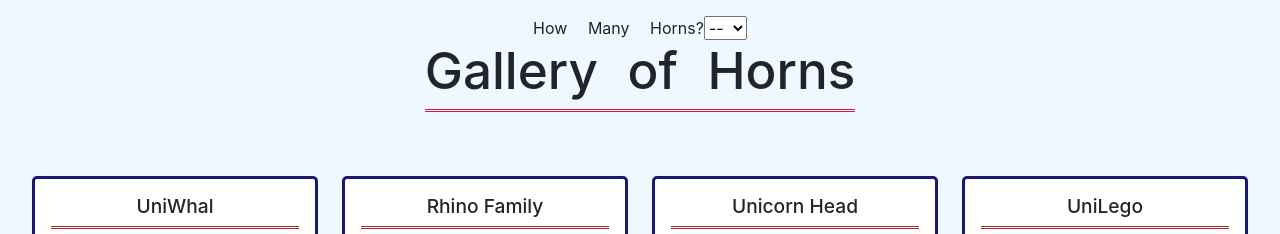
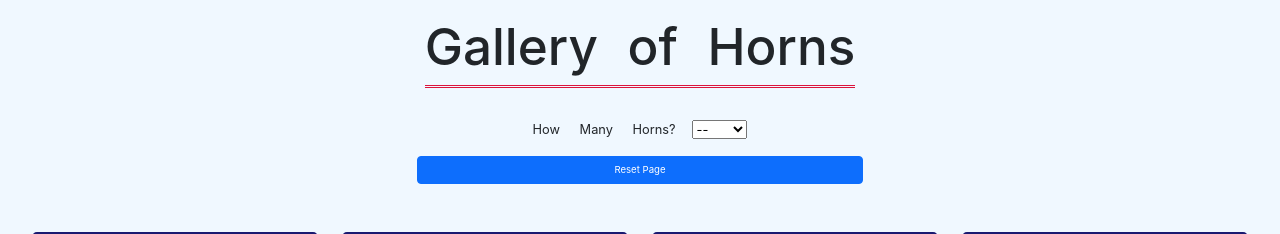
Before and after one commit to AndresMillsGallego/gallery-of-horns, a React (Create React App) app: page / in a window 1280 px wide. Shown: the top 234 px of the page. Built offline with nearby package versions, Linux system fonts and the light colour scheme.

Commit message:
finished lab 04

```diff
--- a/src/App.js
+++ b/src/App.js
@@ -13,7 +13,7 @@ class App extends React.Component {
     this.state = {
       displayModal: false,
       beast: {},
-      numberOfHorns: 0
+      numberOfHorns: ''
     }
   }
 
--- a/src/Header.css
+++ b/src/Header.css
@@ -23,3 +23,26 @@ header {
   color: crimson;
   border-bottom: 3px double black;
 }
+
+.hornForm {
+  display: flex;
+  flex-direction: column;
+}
+
+.hornForm label {
+  margin-bottom: 1rem;
+}
+
+.btn {
+  margin: auto;
+  width: 40%;
+  font-size: .75vw;
+}
+
+label {
+  font-size: 1vw;
+}
+select {
+  margin-left: 1rem;
+  width: 5%;
+}
--- a/src/Header.js
+++ b/src/Header.js
@@ -1,5 +1,7 @@
 import React from 'react';
 import Form from 'react-bootstrap/Form'
+import Button from 'react-bootstrap/Button'
+import Container from 'react-bootstrap/Container'
 
 import './Header.css';
 
@@ -13,9 +15,9 @@ class Header extends React.Component {
 
   classNameChange = () => {
     if (this.state.className === 'h1') {
-      this.setState({className: 'h1Crimson'});
+      this.setState({ className: 'h1Crimson' });
     } else {
-      this.setState({className: 'h1'})
+      this.setState({ className: 'h1' })
     }
   }
 
@@ -24,13 +26,20 @@ class Header extends React.Component {
     this.props.handleHornSelection(numberOfHorns)
   }
 
+  resetPage = () => {
+    window.location.reload();
+    alert('Page reset!  You get to see ALL the beasts now!')
+  }
+
   render() {
     console.log(this.props.numberOfHorns);
     return (
       <header>
-        <Form onChange={this.collectNumberOfHorns}>
+        <h1 className={this.state.className} onClick={this.classNameChange}>Gallery of Horns</h1>
+        <Container>
+        <Form className="hornForm" onChange={this.collectNumberOfHorns}>
           <label>How Many Horns?
-            <select name='hornSection'>
+            <select name='hornSection' title='Choose How Many Horns Here'>
               <option defaultValue disabled="">--</option>
               <option value="1">1</option>
               <option value="2">2</option>
@@ -38,8 +47,9 @@ class Header extends React.Component {
               <option value="4+">4+</option>
             </select>
           </label>
+          <Button onClick={this.resetPage}>Reset Page</Button>
         </Form>
-        <h1 className={this.state.className} onClick={this.classNameChange}>Gallery of Horns</h1>
+        </Container>
       </header>
     )
   }
--- a/src/HornedBeast.css
+++ b/src/HornedBeast.css
@@ -10,7 +10,6 @@
   border: 3px solid dodgerblue;
   border-radius: 5px;
   width: 100%;
-  height: 15vw;
   object-fit: cover;
   margin: 1rem auto;
 }
--- a/src/HornedBeast.js
+++ b/src/HornedBeast.js
@@ -21,7 +21,7 @@ class HornedBeast extends React.Component {
     return (
       <Card className='beastCard h-100'>
         <Card.Title>{this.props.beast.title}</Card.Title>
-        <Card.Img src={this.props.beast.image_url} alt={this.props.beast.title} title={this.props.beast.title} onClick={this.handleBeastClick}></Card.Img>
+        <Card.Img className="h-50" src={this.props.beast.image_url} alt={this.props.beast.title} title={this.props.beast.title} onClick={this.handleBeastClick}></Card.Img>
         <Card.Text>💕: {this.state.hearts}</Card.Text>
         <Card.Text>{this.props.beast.description}</Card.Text>
       </Card>
--- a/src/Main.js
+++ b/src/Main.js
@@ -6,9 +6,18 @@ import Col from 'react-bootstrap/Col'
 import './Main.css'
 
 class Main extends React.Component {
+
   render() {
-    console.log(this.props.numberOfHorns);
-    let hornedBeasts = this.props.data.map((beast, index) => (
+    let mainBeastArray =[];
+    let filteredBeastArray = this.props.data.filter(beast => beast.horns === +this.props.numberOfHorns)
+    if (!this.props.numberOfHorns) {
+      mainBeastArray = this.props.data
+    } else if (this.props.numberOfHorns === '4+') {
+      mainBeastArray = this.props.data.filter(beast => beast.horns > 3);
+    } else {
+      mainBeastArray = filteredBeastArray
+    }
+      let hornedBeasts = mainBeastArray.map((beast, index) => (
         <Col key={index} className="mb-4">
           <HornedBeast
             beast={beast}
```
